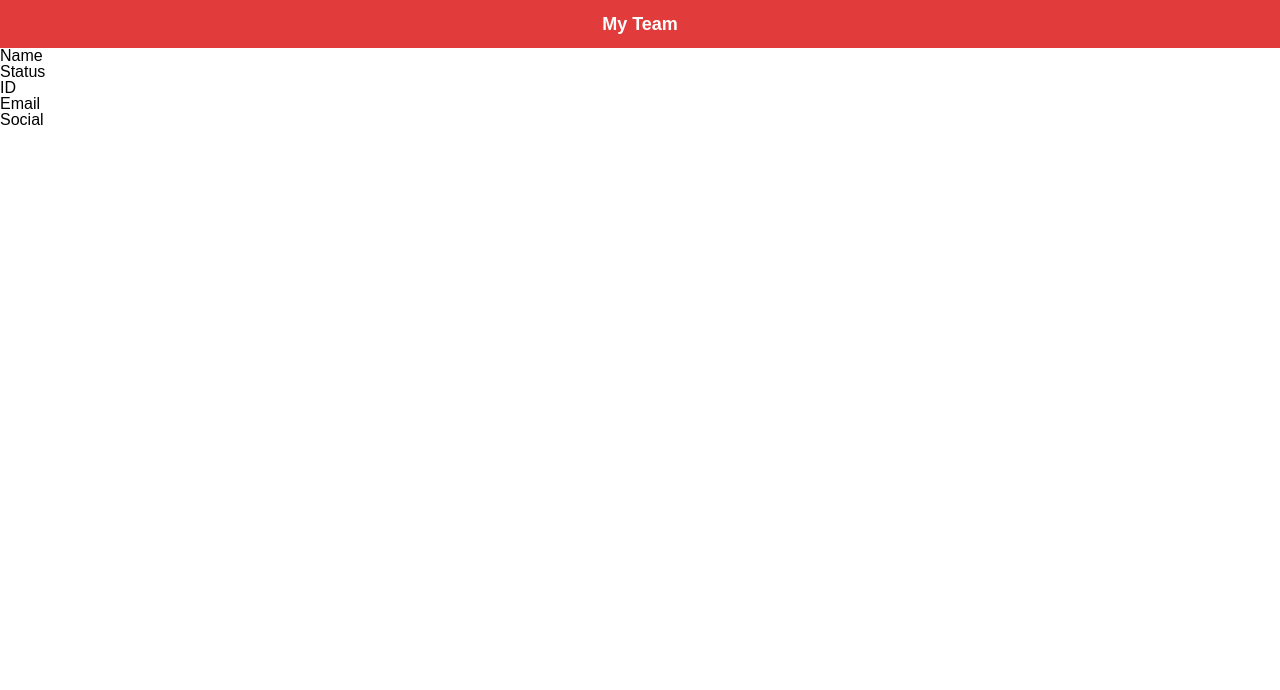
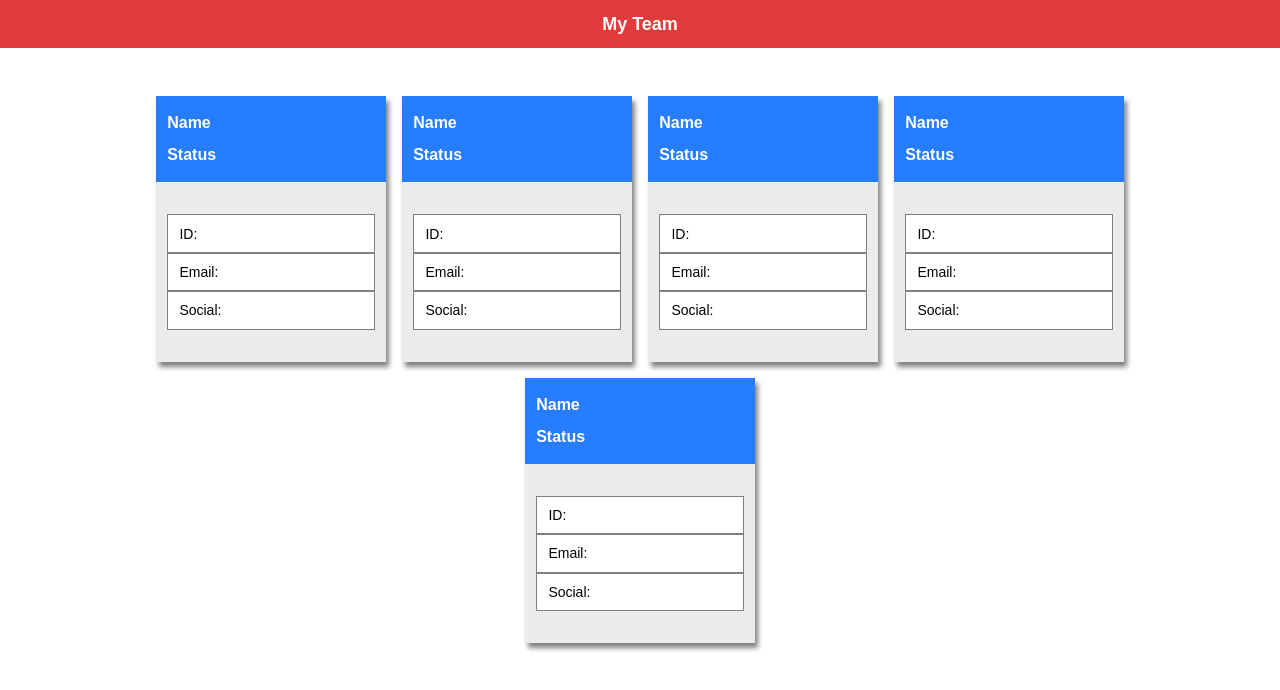
Before and after one commit to DarionRichards/team-profile-generator, a plain HTML site: page dist/index.html in a window 1280 px wide. Drawn offline with Linux system fonts and the light colour scheme.

Commit message:
Created templates for cards
- styled cards to be generated for an individual team member

```diff
--- a/dist/index.html
+++ b/dist/index.html
@@ -17,15 +17,57 @@
         <section class="container">
             <section class="card-container">
                 <section class="card-title">
-                    <div>Name</div>
-                    <div>Status</div>
+                    <h2>Name</h2>
+                    <h3><i class="fas fa-user-graduate"></i>Status</h3>
                 </section>
                 <section class="card-body">
-                    <section class="card-info">
-                        <div>ID</div>
-                        <div>Email</div>
-                        <div>Social</div>
-                    </section>
+                    <p class="card-info">ID:</p>
+                    <p class="card-info">Email:</p>
+                    <p class="card-info">Social:</p>
+                </section>
+            </section>
+            <section class="card-container">
+                <section class="card-title">
+                    <h2>Name</h2>
+                    <h3>Status</h3>
+                </section>
+                <section class="card-body">
+                    <p class="card-info">ID:</p>
+                    <p class="card-info">Email:</p>
+                    <p class="card-info">Social:</p>
+                </section>
+            </section>
+            <section class="card-container">
+                <section class="card-title">
+                    <h2>Name</h2>
+                    <h3>Status</h3>
+                </section>
+                <section class="card-body">
+                    <p class="card-info">ID:</p>
+                    <p class="card-info">Email:</p>
+                    <p class="card-info">Social:</p>
+                </section>
+            </section>
+            <section class="card-container">
+                <section class="card-title">
+                    <h2>Name</h2>
+                    <h3>Status</h3>
+                </section>
+                <section class="card-body">
+                    <p class="card-info">ID:</p>
+                    <p class="card-info">Email:</p>
+                    <p class="card-info">Social:</p>
+                </section>
+            </section>
+            <section class="card-container">
+                <section class="card-title">
+                    <h2>Name</h2>
+                    <h3>Status</h3>
+                </section>
+                <section class="card-body">
+                    <p class="card-info">ID:</p>
+                    <p class="card-info">Email:</p>
+                    <p class="card-info">Social:</p>
                 </section>
             </section>
         </section>
--- a/dist/styles.css
+++ b/dist/styles.css
@@ -9,3 +9,48 @@
     font-size: large;
     font-weight: bold;
 }
+
+
+/* Card Styling */
+
+.container {
+    display: flex;
+    flex-direction: row;
+    flex-wrap: wrap;
+    justify-content: center;
+    padding: 3rem;
+    gap: 1rem;
+}
+
+.card-container {
+    display: flex;
+    flex-direction: column;
+    background-color: rgb(235, 235, 235);
+    width: 230px;
+    height: fit-content;
+    box-shadow: 3px 5px 5px grey;
+}
+
+.card-title {
+    padding: 0.7rem;
+    line-height: 2;
+    color: white;
+    background-color: rgb(38, 125, 255);
+}
+
+.card-body {
+    display: flex;
+    flex-direction: column;
+    align-content: center;
+    padding: 2rem 0.7rem;
+}
+
+.card-info {
+    display: flex;
+    align-items: center;
+    height: 100%;
+    font-size: 14px;
+    border: 1px solid grey;
+    padding: 0.7rem;
+    background-color: white;
+}
```
